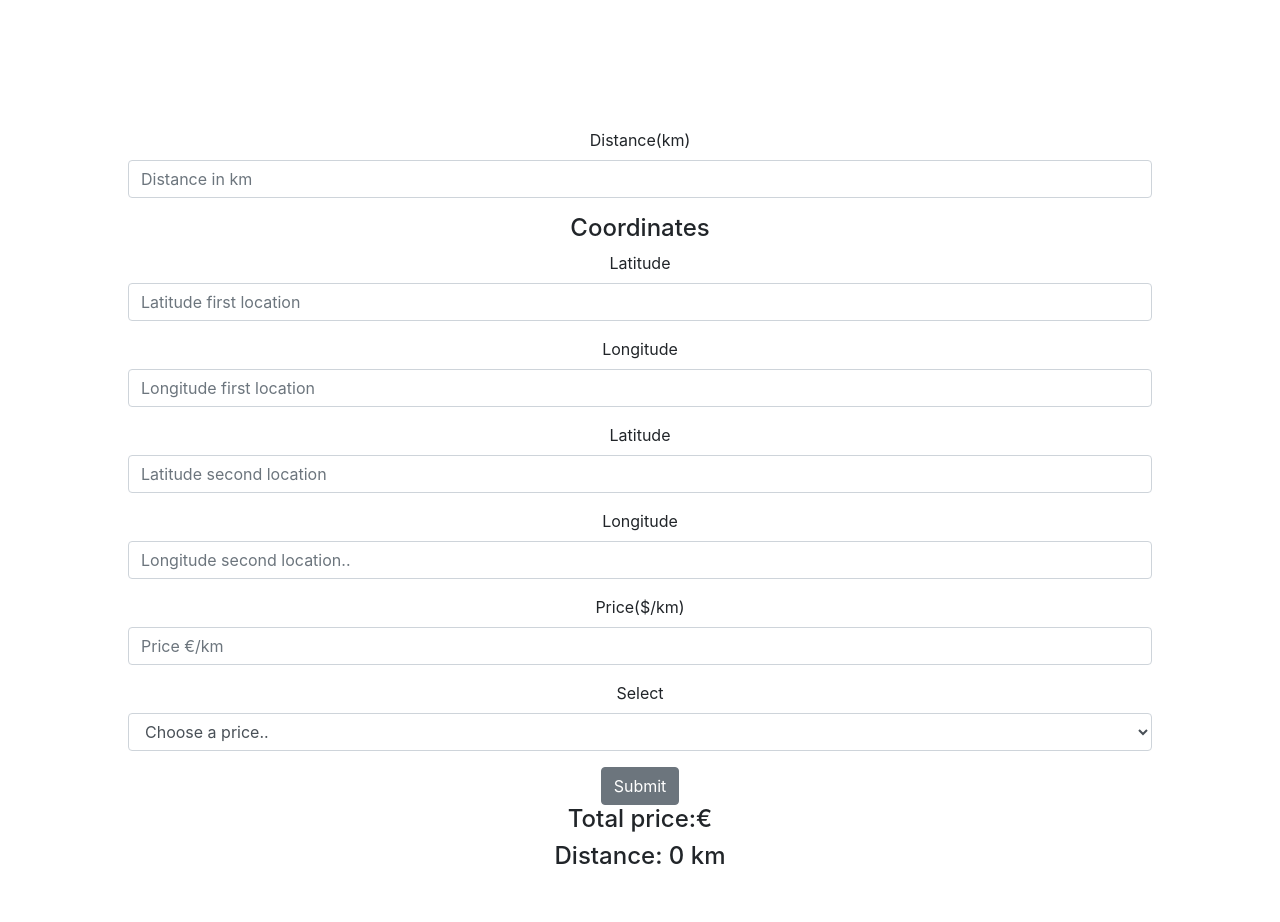
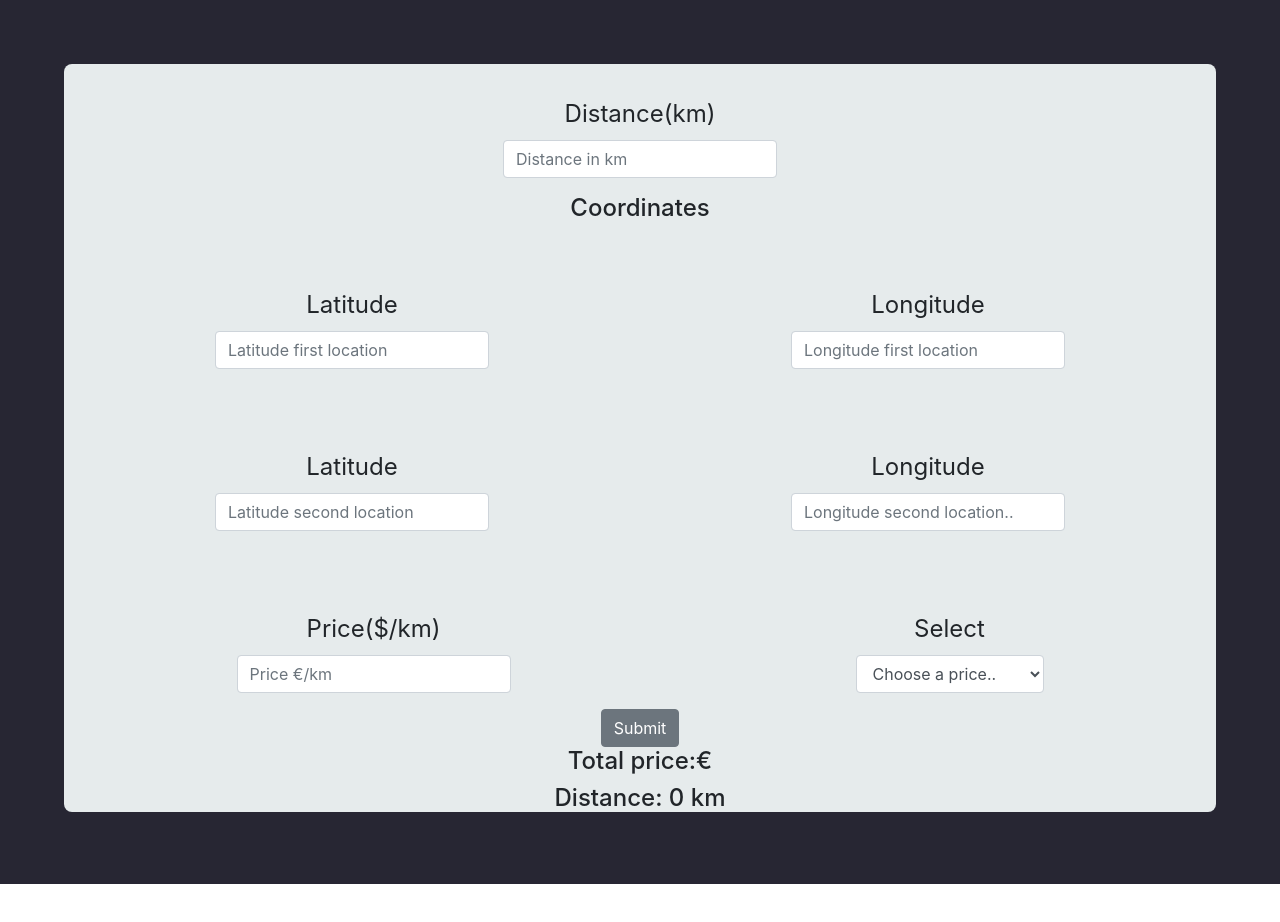
Before and after one commit to Alecsundra/Route-cost-calculator, a React (Create React App) app: page / in a window 1280 px wide. Shown: the top 922 px of the page. After the commit the page ends 884 px from the top, so only its background shows below. Built offline with nearby package versions, Linux system fonts and the light colour scheme.

Commit message:
Basic positioning and styling

```diff
--- a/src/App.css
+++ b/src/App.css
@@ -1,4 +1,37 @@
 .App {
   text-align: center;
-  padding: 8rem;
+  padding: 4rem;
+  background-color: rgb(39, 38, 51);
 }
+.first-location{
+  display: flex;
+  margin-top:2rem;
+  justify-content: space-around;
+}
+.second-location{
+  display: flex;
+  margin-top:2rem;
+  justify-content: space-around;
+
+}
+.distance-form{
+  display: flex;
+  justify-content: space-around;
+}
+.form-group{
+  margin-top:2rem;
+  font-size: 1.5rem;
+}
+.prices {
+  display:flex;
+  margin-top:2rem;
+  justify-content: space-around;
+}
+.Home {
+  background-color: rgb(230, 235, 236);
+  border-radius: 8px;
+
+}
+h4 {
+  margin-top: 2rem;
+}
```
Also changed, not shown: 1 other file (tests, documents, lock files or other folders).
